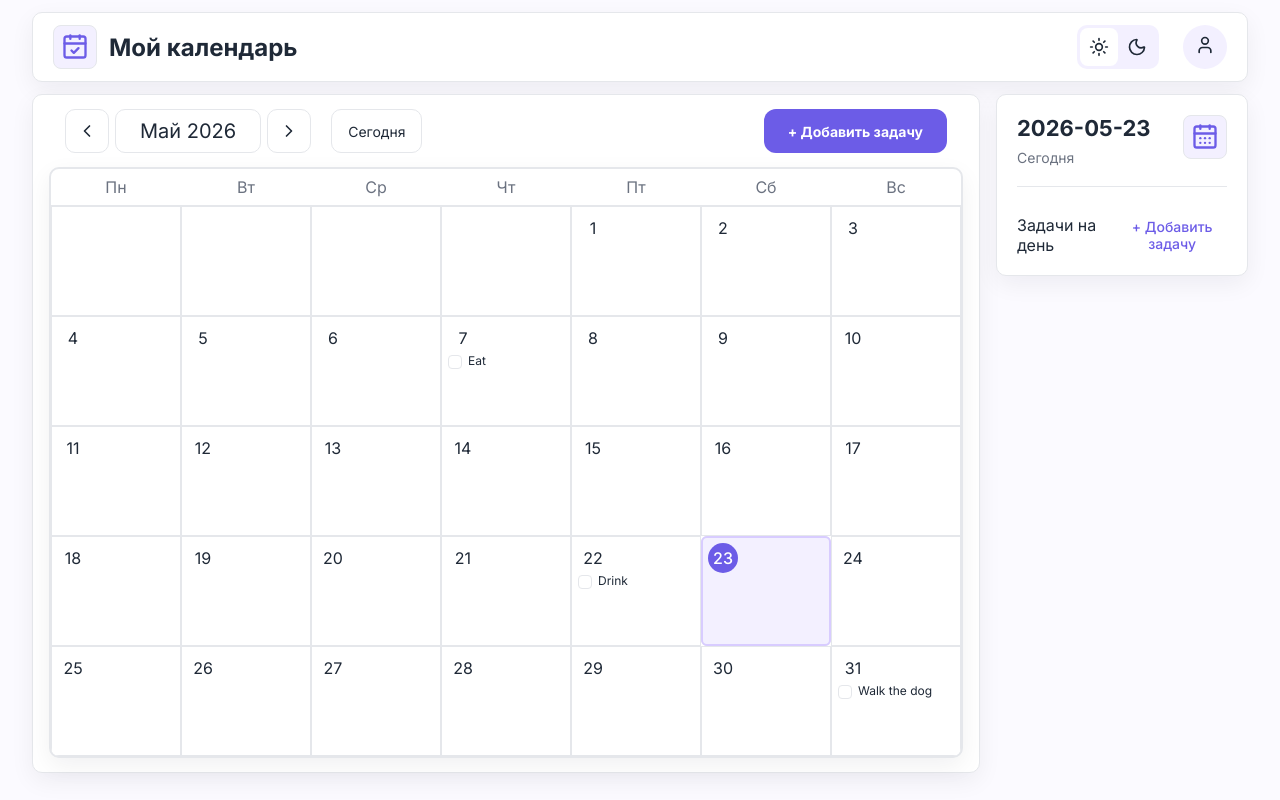
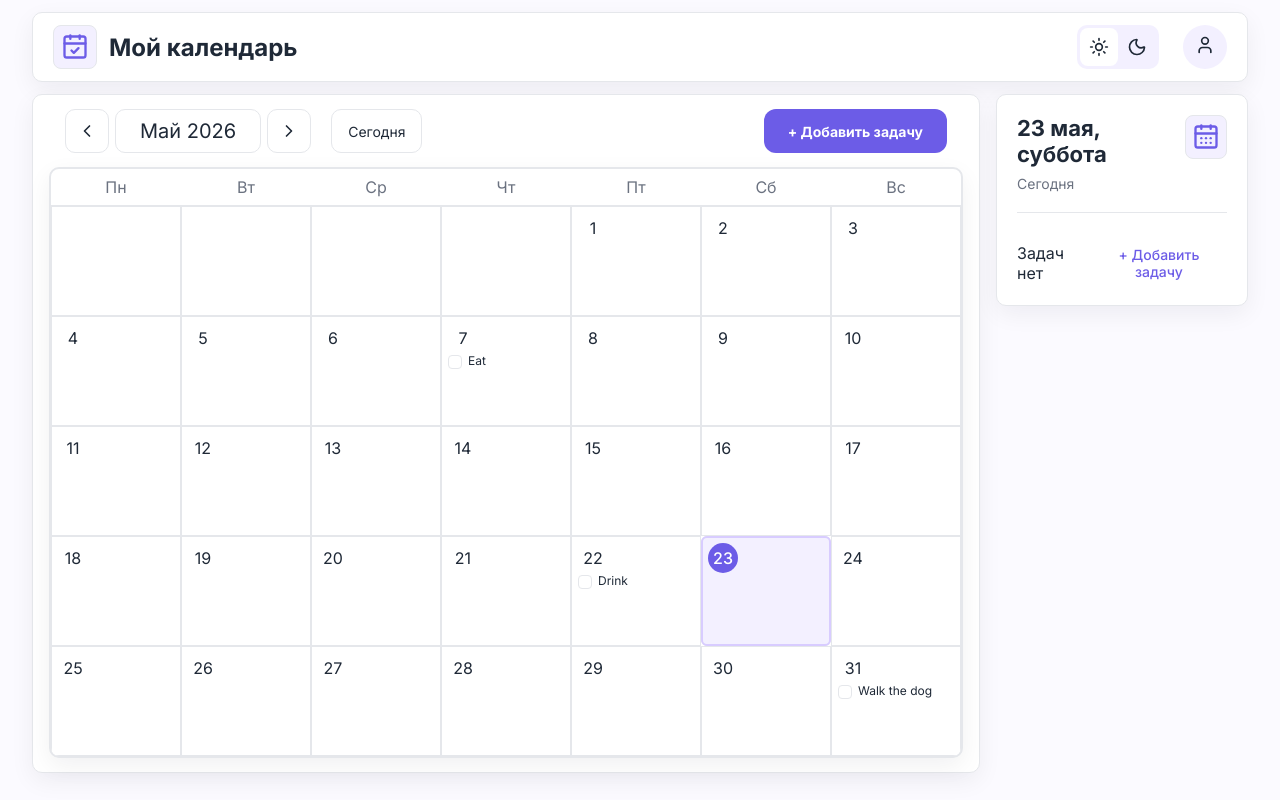
Before and after one commit to veronica-ivanova/calendar-app, a React (Vite) app: page / in a window 1280 px wide. Built offline with nearby package versions, Linux system fonts and the light colour scheme.

Commit message:
feat: connect add task button and improve day panel display

```diff
--- a/src/components/calendar-header/calendar-header.module.css
+++ b/src/components/calendar-header/calendar-header.module.css
@@ -19,6 +19,7 @@
     gap: 6px;
     justify-content: center;
 }
+
 .monthButton {
     display: flex;
     align-items: center;
@@ -28,6 +29,10 @@
 
     border: 1px solid var(--border-color);
     border-radius: var(--border-radius);
+}
+.monthButton:hover {
+    background-color: var(--primary-light);;
+    border: 1px solid var(--primary-border);
 }
 .monthLabel {
     display: flex;
@@ -51,6 +56,10 @@
     font-weight: lighter;
     font-size: 14px;
 }
+.todayButton:hover {
+    background-color: var(--primary-light);;
+    border: 1px solid var(--primary-border);
+}
 .newTaskButton {
     padding: 0 24px;
 
@@ -62,3 +71,7 @@
     font-size: 14px;
     color: var(--light-color);
 }
+.newTaskButton:hover {
+    background-color: var(--primary-hover);
+    border: 1px solid var(--primary-border);
+}
--- a/src/components/calendar-header/calendar-header.tsx
+++ b/src/components/calendar-header/calendar-header.tsx
@@ -7,11 +7,16 @@ type Props = {
     onNextMonth: () => void;
     onPrevMonth: () => void;
     onToday: () => void;
-    // onAddTask: () => void;
+    onAddTask: () => void;
 };
-export const CalendarHeader = ({monthName, year, onNextMonth, onPrevMonth, onToday}: Props) => {
-
-
+export const CalendarHeader = ({
+    monthName,
+    year,
+    onNextMonth,
+    onPrevMonth,
+    onToday,
+    onAddTask,
+    }: Props) => {
     return (
         <div className={styles.root}>
             <div className={styles.navigation}>
@@ -41,7 +46,7 @@ export const CalendarHeader = ({monthName, year, onNextMonth, onPrevMonth, onTod
             </div>
             <button
                 className={styles.newTaskButton}
-                // onClick={onAddTask}
+                onClick={onAddTask}
             >
                 + Добавить задачу
             </button>
--- a/src/components/calendar/calendar.tsx
+++ b/src/components/calendar/calendar.tsx
@@ -23,6 +23,7 @@ export const Calendar = () => {
     const [viewDate, setViewDate] = useState(
         new Date(today.getFullYear(), today.getMonth(), 1)
     ); //1июля
+    const [isCreateTaskOpen, setIsCreateTaskOpen] = useState(false);
 
     const calendar= useCalendar(viewDate);
 
@@ -62,7 +63,7 @@ export const Calendar = () => {
                         onNextMonth={nextMonth}
                         onPrevMonth={prevMonth}
                         onToday={onToday}
-                        // onAddTask={() => setIsCreateTaskOpen(true)} }
+                        onAddTask={() => setIsCreateTaskOpen(true)}
                     />
                     <CalendarGrid
                         calendar={calendar}
@@ -79,6 +80,9 @@ export const Calendar = () => {
                     addTask={addTask}
                     updateTask={updateTask}
                     onComplete={toggleCompleteTask}
+                    isCreateTaskOpen={isCreateTaskOpen}
+                    onOpenCreateTask={() => setIsCreateTaskOpen(true)}
+                    onCloseCreateTask={() => setIsCreateTaskOpen(false)}
                 />
             </div>
     )
--- a/src/components/day-panel/day-panel.module.css
+++ b/src/components/day-panel/day-panel.module.css
@@ -65,8 +65,11 @@
     font-weight: 500;
     color: var(--primary-color);
     transition: color .15s ease;
+    padding: 5px;
 }
 
 .addButton:hover {
     color: var(--primary-hover);
+    border: 1px solid var(--primary-hover);
+    border-radius: 10px;
 }
--- a/src/components/day-panel/day-panel.tsx
+++ b/src/components/day-panel/day-panel.tsx
@@ -1,9 +1,10 @@
 import type {Task} from "../../types/types.ts";
 import {TaskList} from "../task-list/task-list.tsx";
 import {TaskCreateForm} from "../task-create-form/task-create-form.tsx";
-import {useState} from "react";
 import styles from './day-panel.module.css'
 import {CalendarDays} from "lucide-react";
+import {formatDateKey, isTodayDateKey} from "../../utils/date.ts";
+
 type Props = {
     selectedDate: string;
     tasks: Task[];
@@ -11,6 +12,9 @@ type Props = {
     removeTask: (id: string) => void;
     updateTask: (task: Task) => void;
     onComplete: (id: string) => void;
+    isCreateTaskOpen: boolean;
+    onOpenCreateTask: () => void;
+    onCloseCreateTask: () => void;
 }
 
 export const DayPanel = ({
@@ -20,39 +24,53 @@ export const DayPanel = ({
                              removeTask,
                              updateTask,
                              onComplete,
-} : Props) => {
-    const [isCreateTaskOpen, setIsCreateTaskOpen ] = useState(false);
+                             isCreateTaskOpen,
+                             onOpenCreateTask,
+                             onCloseCreateTask,
+                         }: Props) => {
+
+    const formattedDate = formatDateKey(selectedDate);
+    const isToday = isTodayDateKey(selectedDate);
 
     return (
         <div className={styles.root}>
             <div className={styles.header}>
                 <div className={styles.headerInfo}>
-                    <h2>{selectedDate}</h2>
-                    <span className={styles.subtitle}>Сегодня</span>
+                    <h2>{formattedDate}</h2>
+
+                    {isToday && (
+                        <span className={styles.subtitle}>
+                            Сегодня
+                        </span>
+                    )}
                 </div>
                 <div className={styles.headerIcon}>
-                    <CalendarDays size={28} />
+                    <CalendarDays size={28}/>
                 </div>
             </div>
 
             <section className={styles.section}>
                 <div className={styles.sectionHeader}>
-                    <h3>Задачи на день</h3>
+                    <h3>
+                        {tasks.length > 0 ? 'Задачи на день' : 'Задач нет'}
+                    </h3>
                     {!isCreateTaskOpen &&
                         <button
                             className={styles.addButton}
-                            onClick={() => setIsCreateTaskOpen(true)}
+                            onClick={onOpenCreateTask}
                         >
                             + Добавить задачу
-                        </button>}
+                        </button>
+                    }
                 </div>
                 {isCreateTaskOpen && (
                     <TaskCreateForm
                         selectedDate={selectedDate}
                         addTask={addTask}
-                        onClose={() => setIsCreateTaskOpen(false)}
+                        onClose={onCloseCreateTask}
                     />
                 )}
+
                 <TaskList
                     tasks={tasks}
                     onDelete={removeTask}
--- a/src/constants/calendar.ts
+++ b/src/constants/calendar.ts
@@ -22,3 +22,28 @@ export const WEEK_DAYS = [
     "Сб",
     "Вс"
 ];
+
+export const MONTH_NAMES = [
+    "января",
+    "февраля",
+    "марта",
+    "апреля",
+    "мая",
+    "июня",
+    "июля",
+    "августа",
+    "сентября",
+    "октября",
+    "ноября",
+    "декабря",
+];
+
+export const WEEK_DAY_FULLNAMES = [
+    "воскресенье",
+    "понедельник",
+    "вторник",
+    "среда",
+    "четверг",
+    "пятница",
+    "суббота",
+];
--- a/src/utils/date.ts
+++ b/src/utils/date.ts
@@ -1,3 +1,4 @@
+import {MONTH_NAMES, WEEK_DAY_FULLNAMES} from "../constants/calendar.ts";
 export const getDateKey = (date: Date) => {
     const year = date.getFullYear();
 
@@ -21,3 +22,14 @@ export const isSameDate = (a: Date, b: Date) => {
         a.getFullYear() === b.getFullYear()
     );
 };
+
+export const formatDateKey = (dateKey: string) => {
+    const [year, month, day] = dateKey.split("-").map(Number);
+    const date = new Date(year, month - 1, day);
+
+    return `${day} ${MONTH_NAMES[month - 1]}, ${WEEK_DAY_FULLNAMES[date.getDay()]}`;
+};
+
+export const isTodayDateKey = (dateKey: string) => {
+    return dateKey === getDateKey(new Date());
+};
```
Lines whose indentation alone changed are shown as unchanged.
